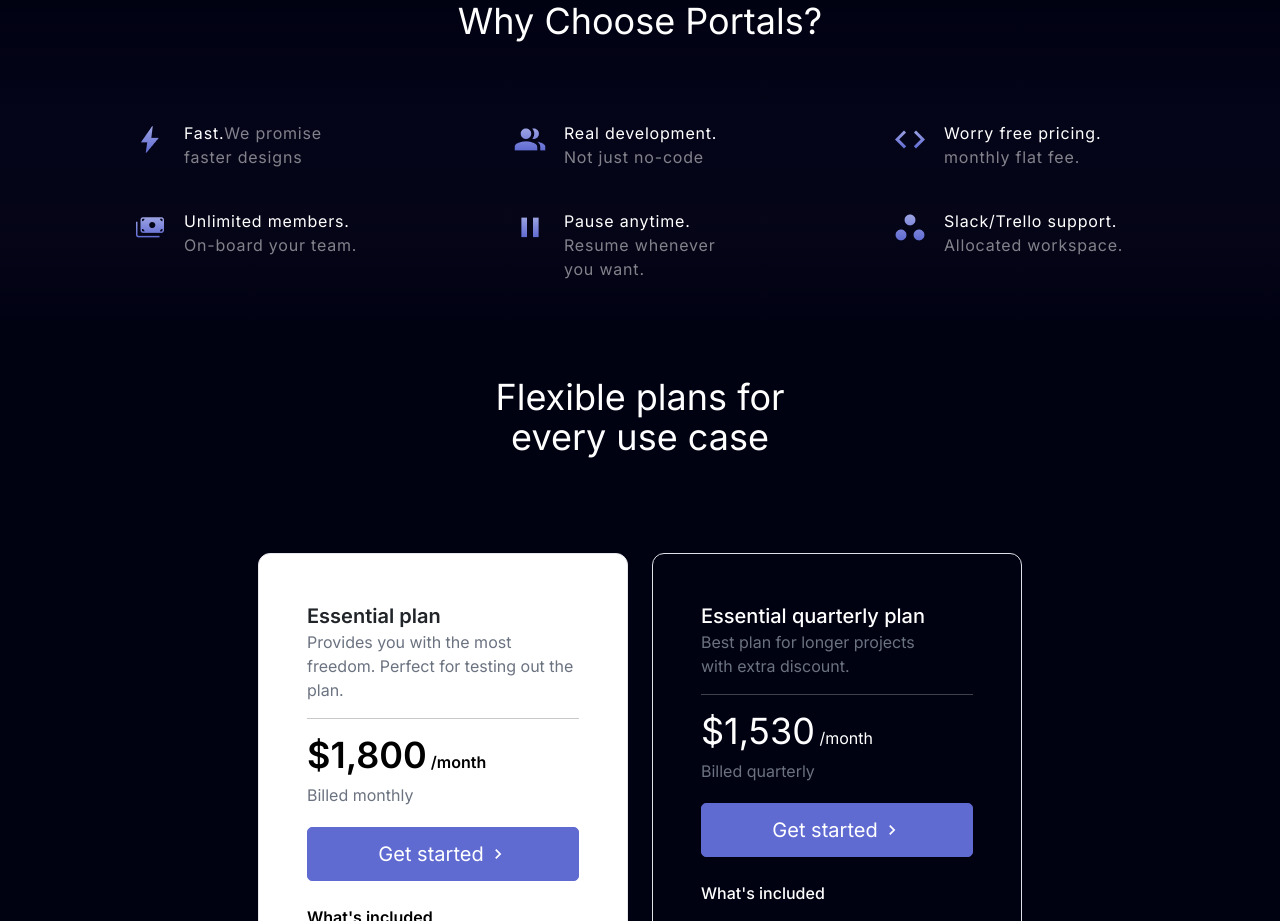
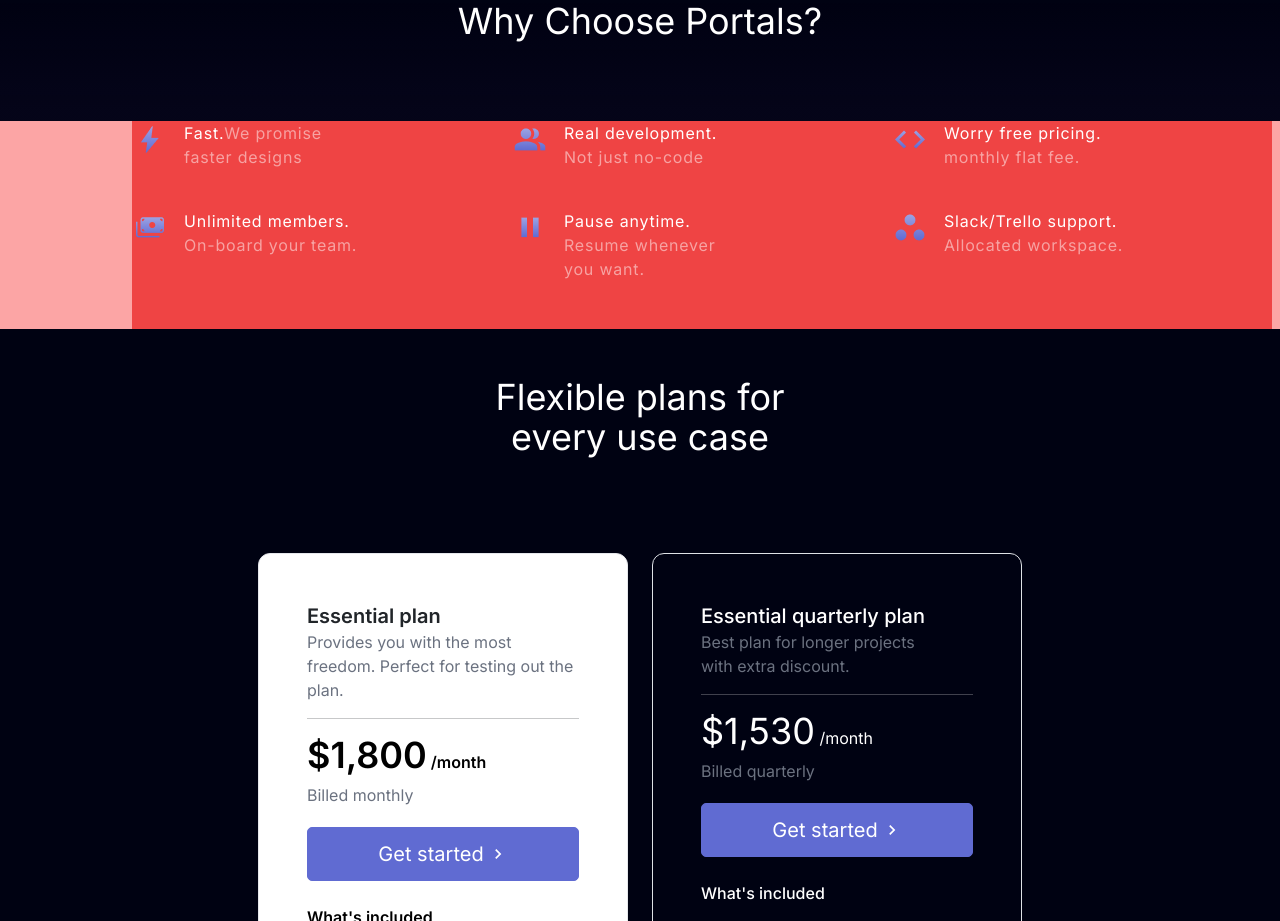
Before and after one commit to venilsutariya/portals, a Next.js app: page / in a window 1280 px wide. Shown: the part 4040-4961 px from the top of the page. Built offline with nearby package versions, Linux system fonts and the light colour scheme.

Commit message:
add code

```diff
--- a/components/customUi/WhyChoose.tsx
+++ b/components/customUi/WhyChoose.tsx
@@ -28,8 +28,8 @@ const WhyChoose = () => {
                     <div className="lg:px-32">
                         <div className=" bg-gradient-to-r from-transparent via-blue-200/30 to-transparent lg:p-[0.1px] xl:p-[0.3px]  my-10"></div>
                     </div>
-                    <div className=" px-2 flex justify-end">
-                        <div className=" row container flex row-cols-1 row-cols-lg-3 gap-y-10 pb-5 px-0 g-0">
+                    <div className=" px-2 bg-red-300 flex justify-end">
+                        <div className=" row bg-red-500 container flex row-cols-1 row-cols-lg-3 gap-y-10 pb-5 px-0 g-0">
                             <div className=" col flex tracking-wider gap-x-4">
                                 <span><img src="/images/icon1.png" alt="" /></span>
                                 <div>
```
